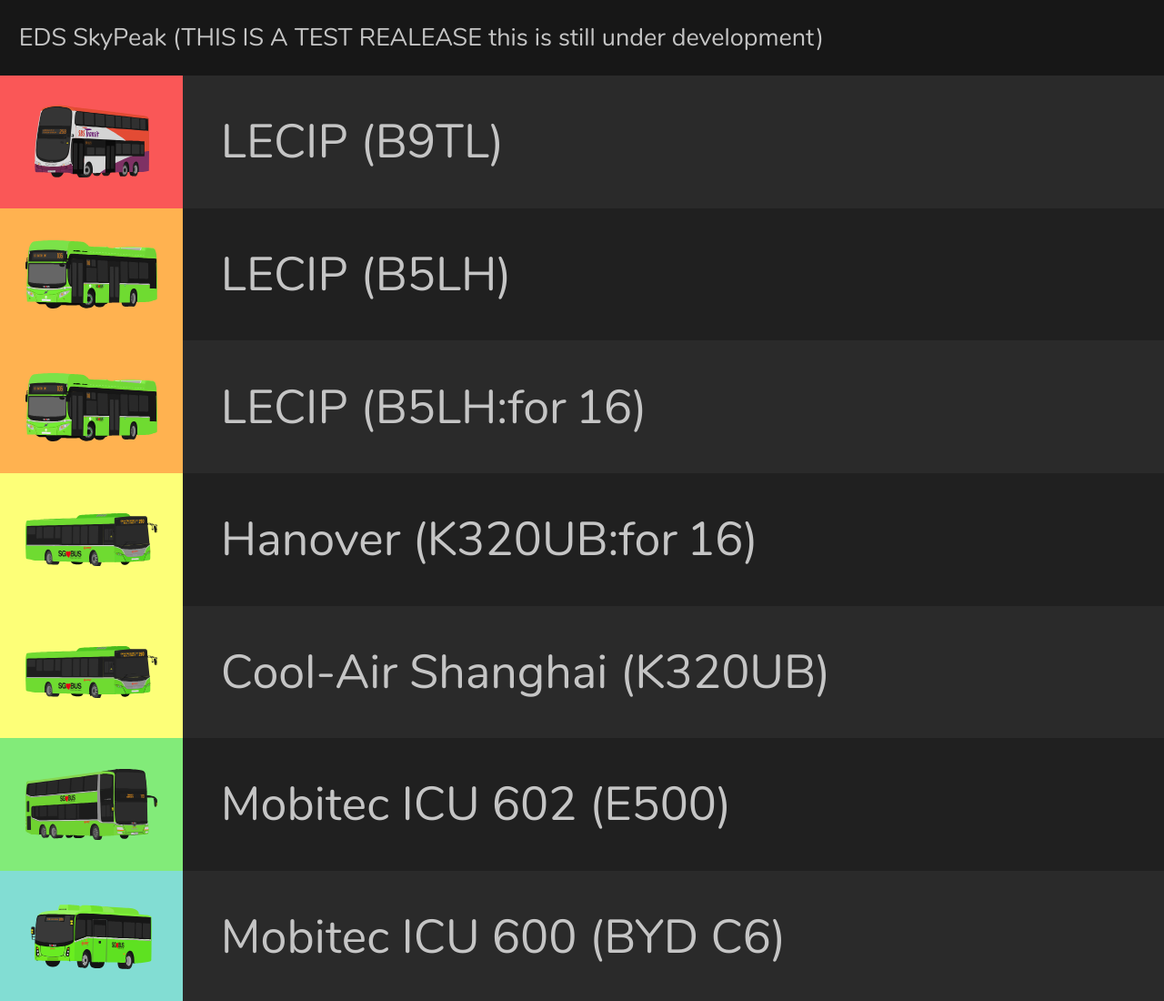
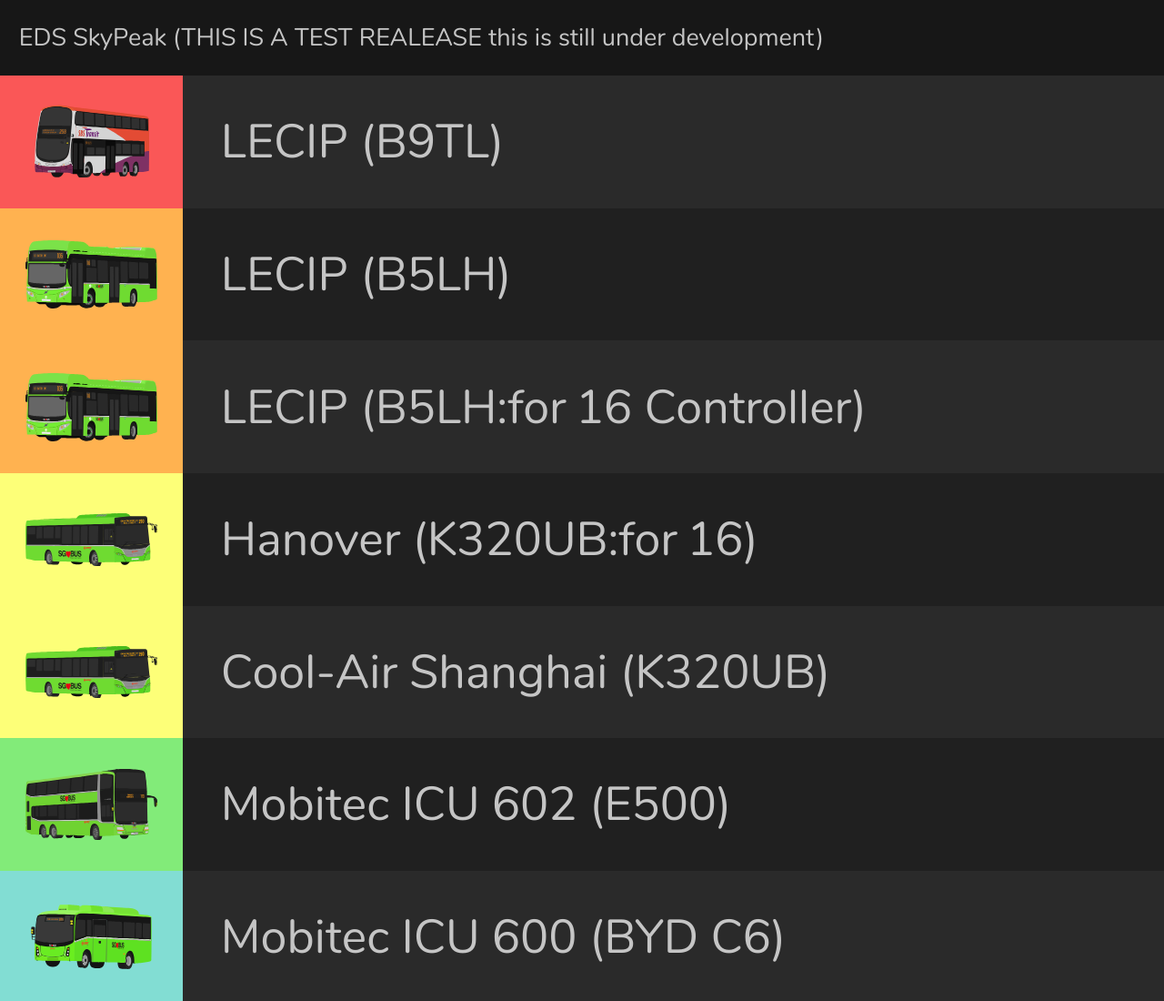
Before and after one commit to CanberraClass/EDS-SkyPeak, a website: page index.html in a window 1280 px wide. Shown: the top 1100 px of the page at 91% size. Drawn offline with Linux system fonts and the light colour scheme.

Commit message:
Update index.html

```diff
--- a/index.html
+++ b/index.html
@@ -2,11 +2,11 @@
 <html lang="en-GB">
 
 <head>
+<link rel="stylesheet" href="/index.css">
 <title>SkypeakEDS 2206 Test Realease</title>
 </head>
 
 <body>
-    <link rel="stylesheet" href="/index.css">
     <div id="header">
       <span>EDS SkyPeak (THIS IS A TEST REALEASE this is still under development)</span>
     </div>
@@ -16,7 +16,7 @@
         <a href="/LECIP-B5LH">
             <div style="background-color: #ffb250"><img src="/images/lecip-b5lh.svg" alt="LECIP B5LH"></div><span>LECIP (B5LH)</span></a>
         <a href="/LECIP-B5LHC(16)">
-            <div style="background-color: #ffb250"><img src="/images/lecip-b5lh.svg" alt="LECIP B5LH Controller COM16"></div><span>LECIP (B5LH:for 16)</span></a>
+            <div style="background-color: #ffb250"><img src="/images/lecip-b5lh.svg" alt="LECIP B5LH Controller COM 16"></div><span>LECIP (B5LH:for 16 Controller)</span></a>
         <a href="/Hanover-K230UB">
             <div style="background-color: #fdff78"><img src="/images/hanover-k230ub.svg" alt="Hanover K320UB"></div><span>Hanover (K320UB:for 16)</span></a>
         <a href="/Cool-Air(CanRun)-K230UB">
```
